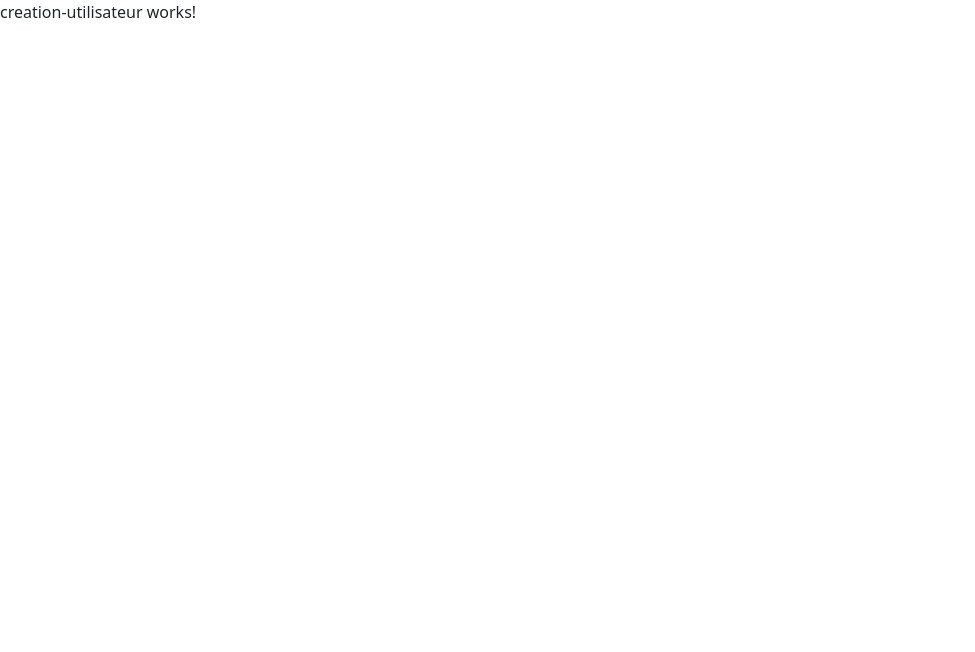
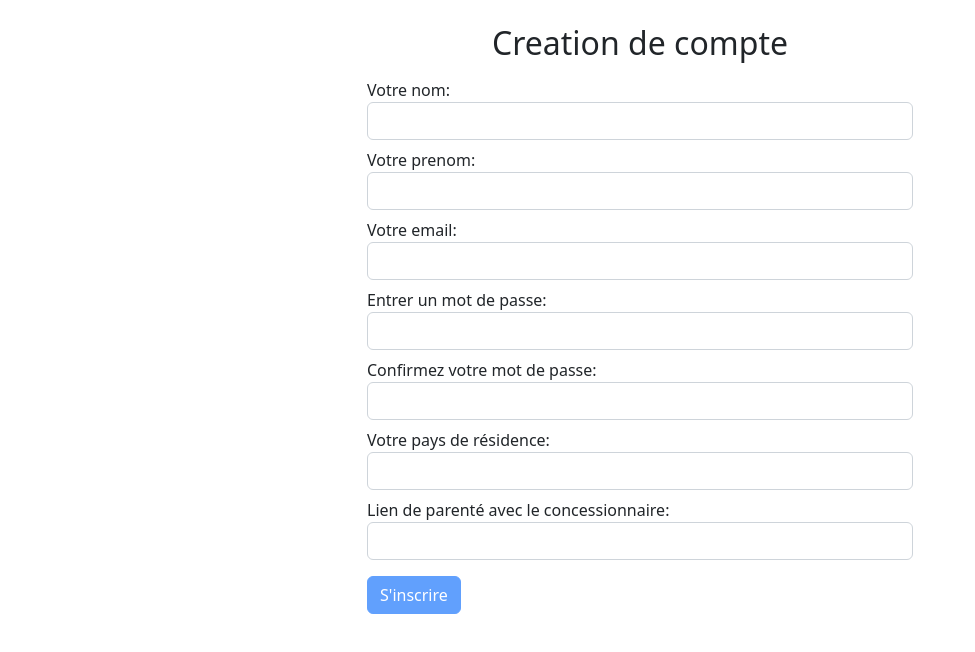
Before and after one commit to Vianney-Gln/projet-final-orsys-front, an Angular app: page /signup in a window 1280 px wide. Shown: the top 652 px of the page, without its empty margins (0-975 px from the left). Built offline with nearby package versions, Linux system fonts and the light colour scheme.

Commit message:
etablissement d'une base formulaire

```diff
--- a/src/app/components/utilisateurs/creation-utilisateur/creation-utilisateur.component.html
+++ b/src/app/components/utilisateurs/creation-utilisateur/creation-utilisateur.component.html
@@ -1 +1,26 @@
-<p>creation-utilisateur works!</p>
+<div class="container">
+  <h2 class="text-center mt-4">Creation de compte</h2>
+  <div class="row d-flex justify-content-center">
+    <div class="col col-6">
+
+      <form #f="ngForm">
+        <label class="mt-2" for="nom">Votre nom:</label>
+        <input ngModel required name="nom" class="form-control" type="text">
+        <label class="mt-2" for="prenom">Votre prenom:</label>
+        <input class="mt-2" ngModel required name="prenom" class="form-control" type="text">
+        <label class="mt-2" for="email">Votre email:</label>
+        <input ngModel required name="email" class="form-control" type="email">
+        <label class="mt-2" for="password">Entrer un mot de passe:</label>
+        <input ngModel required name="password" class="form-control" type="password">
+        <label class="mt-2" for="confirmPassword">Confirmez votre mot de passe:</label>
+        <input ngModel required name="confirmPassword" class="form-control" type="password">
+        <label class="mt-2" for="pays">Votre pays de résidence:</label>
+        <select ngModel required name="pays" class="form-control"></select>
+        <label class="mt-2" for="lienDeParente">Lien de parenté avec le concessionnaire:</label>
+        <select ngModel name="lienDeParente" class="form-control"></select>
+        <button (click)="handleSubmit(f)" [disabled]="!f.valid" class="btn btn-primary mt-3"
+          type="submit">S'inscrire</button>
+      </form>
+    </div>
+  </div>
+</div>
--- a/src/app/components/utilisateurs/creation-utilisateur/creation-utilisateur.component.ts
+++ b/src/app/components/utilisateurs/creation-utilisateur/creation-utilisateur.component.ts
@@ -1,10 +1,13 @@
 import { Component } from '@angular/core';
+import { NgForm } from '@angular/forms';
 
 @Component({
   selector: 'app-creation-utilisateur',
   templateUrl: './creation-utilisateur.component.html',
-  styleUrls: ['./creation-utilisateur.component.css']
+  styleUrls: ['./creation-utilisateur.component.css'],
 })
 export class CreationUtilisateurComponent {
-
+  handleSubmit(f: NgForm) {
+    console.log(f.valid);
+  }
 }
```
